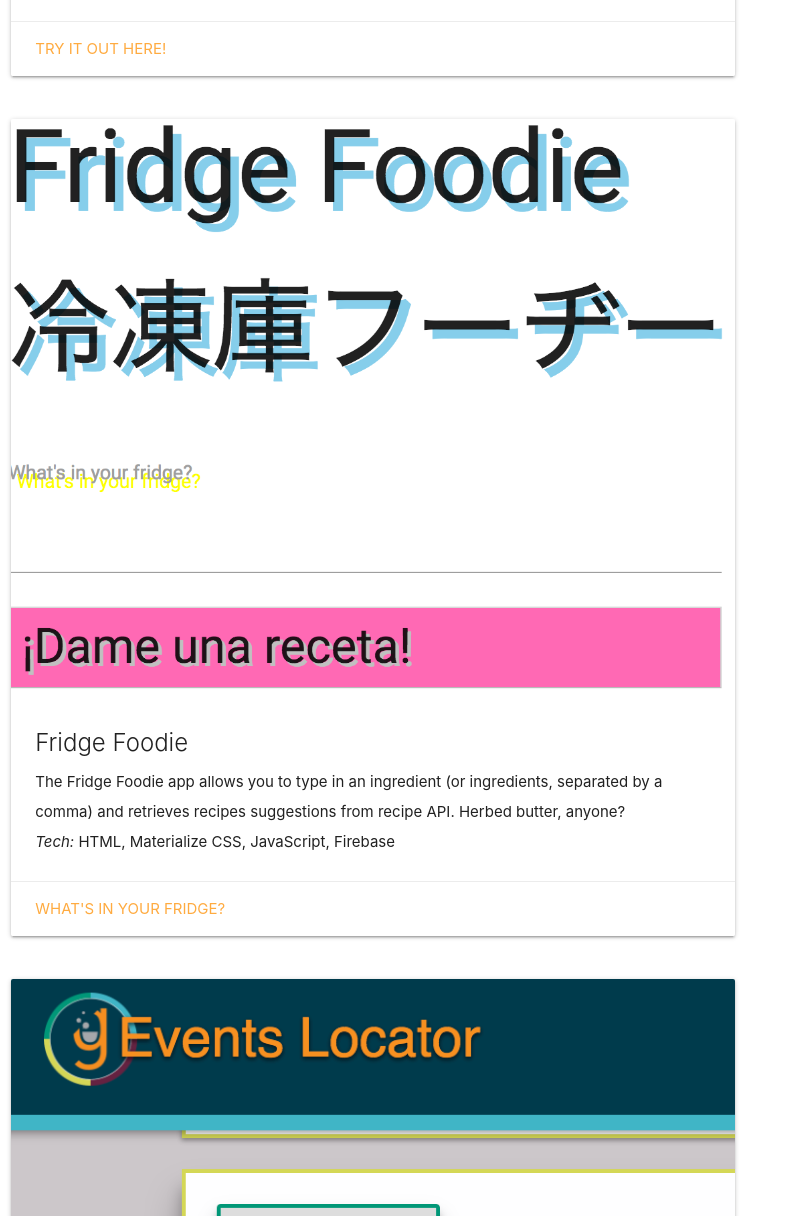
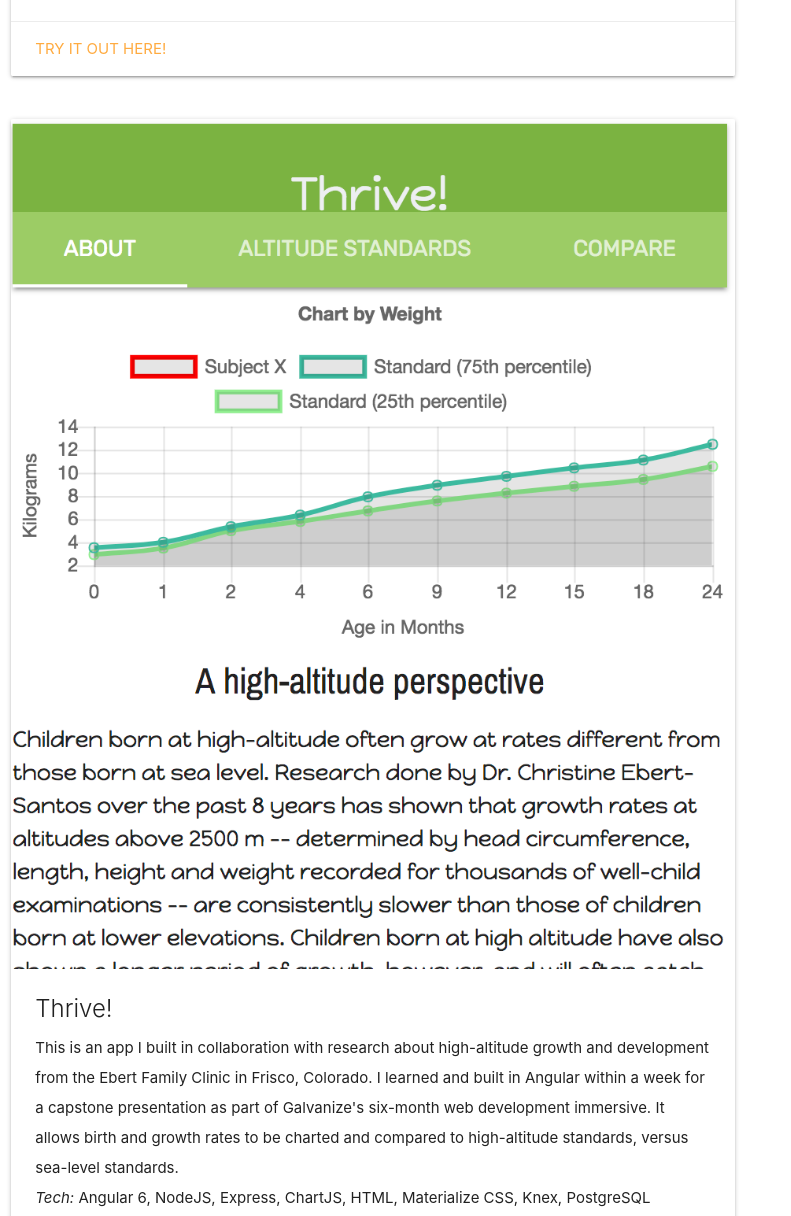
Before and after one commit to soundmedicine/verypersonal, a website: page projects.html in a window 1280 px wide. Shown: the part 1212-2428 px from the top of the page, without its empty margins (0-791 px from the left). Drawn offline with nearby package versions, Linux system fonts and the light colour scheme.

Commit message:
update project list

```diff
--- a/projects.html
+++ b/projects.html
@@ -50,16 +50,16 @@
                 <div class="col s12 m7">
                     <div class="card">
                     <div class="card-image">
-                        <img src="assets/fridge-foodie.png">
+                        <img src="assets/thriveapp.png">
 
                     </div>
                     <div class="card-content">
-                        <span class="card-title">Fridge Foodie</span>
-                        <p>The Fridge Foodie app allows you to type in an ingredient (or ingredients, separated by a comma) and retrieves recipes suggestions from recipe API. Herbed butter, anyone?</p>
-                        <p><em>Tech: </em>HTML, Materialize CSS, JavaScript, Firebase</p>
+                        <span class="card-title">Thrive!</span>
+                        <p>This is an app I built in collaboration with research about high-altitude growth and development from the Ebert Family Clinic in Frisco, Colorado. I learned and built in Angular within a week for a capstone presentation as part of Galvanize's six-month web development immersive. It allows birth and growth rates to be charted and compared to high-altitude standards, versus sea-level standards.</p>
+                        <p><em>Tech: </em>Angular 6, NodeJS, Express, ChartJS, HTML, Materialize CSS, Knex, PostgreSQL</p>
                     </div>
                     <div class="card-action">
-                        <a href="https://fridge-foodie.firebaseapp.com/">What's in YOUR fridge?</a>
+                        <a href="https://http://thriveapp.surge.sh/about/">Learn more here!</a>
                     </div>
                     </div>
                 </div>
```
